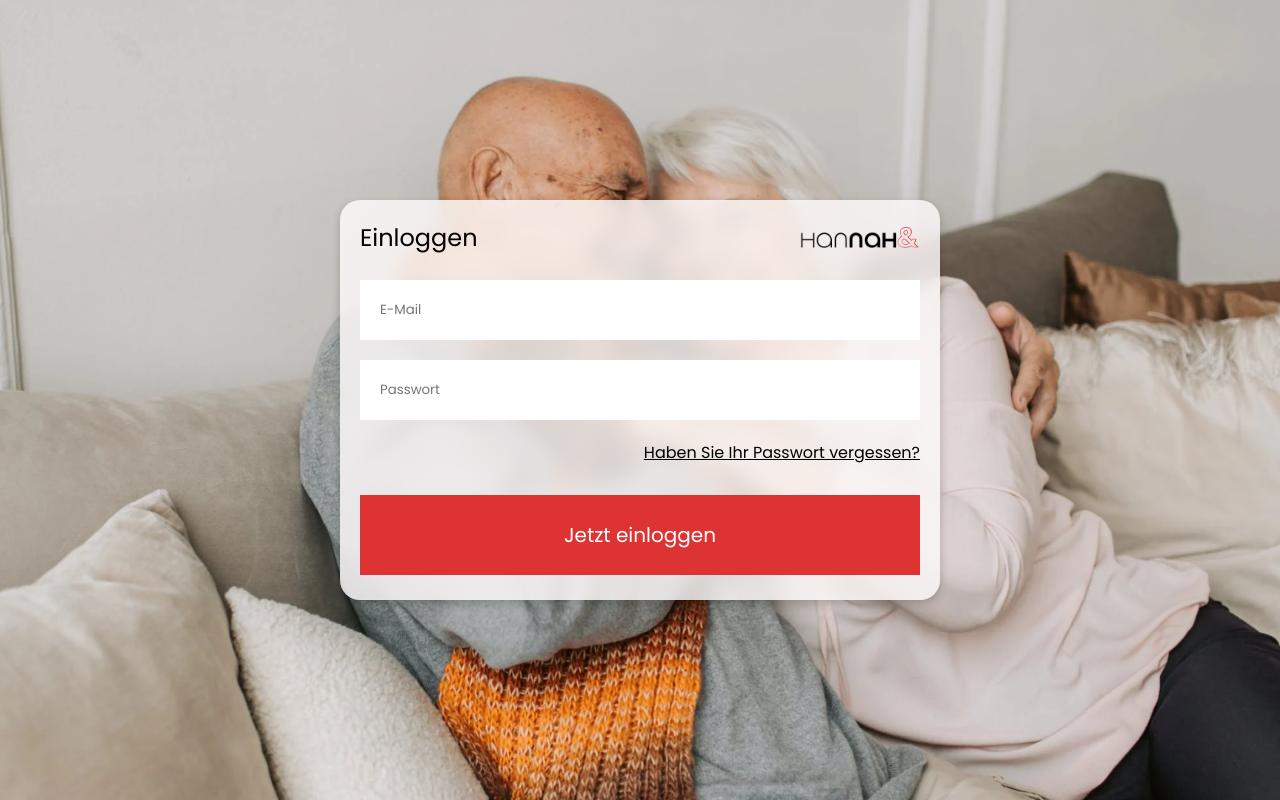
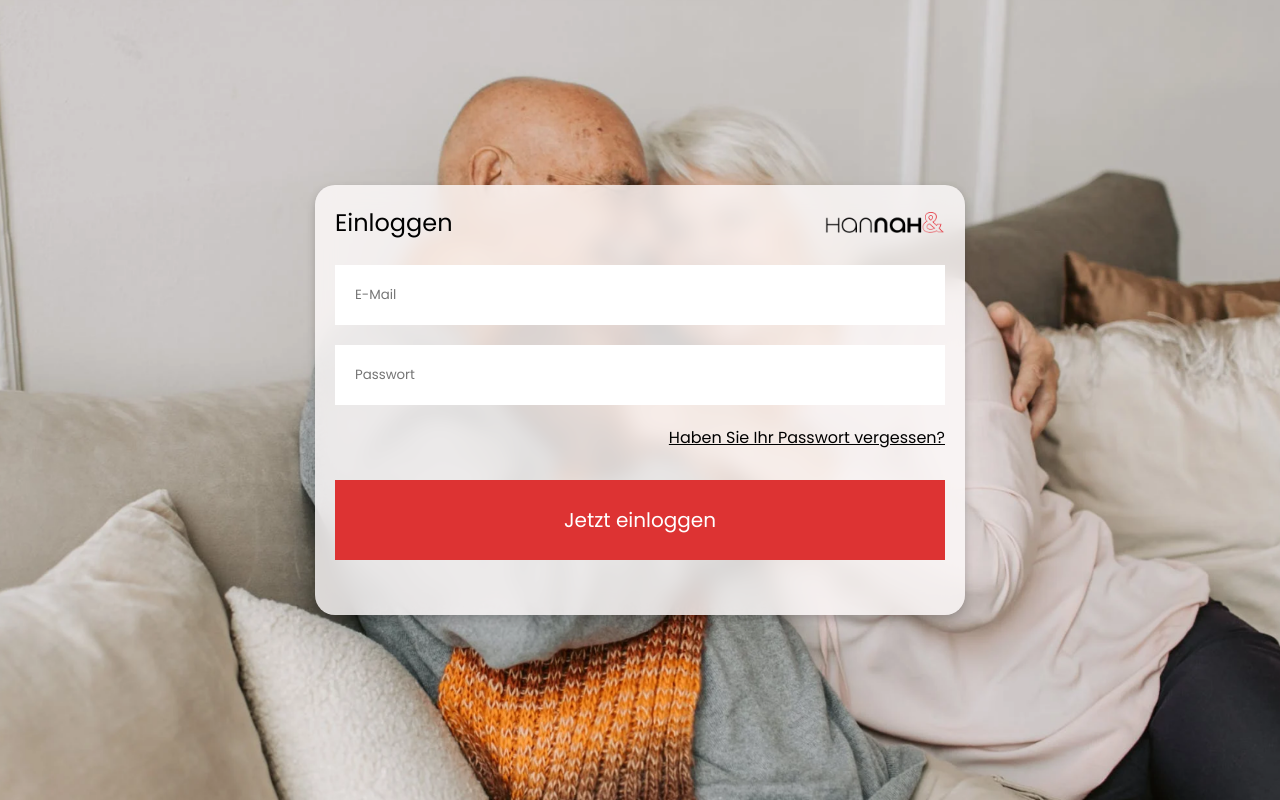
Before and after one commit to jetahox/hannah-webp, an Angular app: page /login in a window 1280 px wide. Built offline with nearby package versions, Linux system fonts and the light colour scheme.

Commit message:
"Updated details and login component"

```diff
--- a/src/app/details/details.component.css
+++ b/src/app/details/details.component.css
@@ -72,6 +72,7 @@
     box-shadow: 0 4px 10px rgba(12, 12, 12, 0.1);
     border-radius: 10px;
     margin-top: 20px;
+    padding-left:20px;
 }
 
 .white-box-container h3 {
@@ -170,7 +171,7 @@ hr {
     margin-top:30px;
     padding: 20px;
     text-align: left;
-    width: 77%;
+    width: 77.3%;
     right: 0;
     font-size: 20px;
     position:absolute;
--- a/src/app/login/login.component.css
+++ b/src/app/login/login.component.css
@@ -32,8 +32,8 @@ html, body {
     padding: 20px;
     border-radius: 20px;
     text-align: left;
-    width: 600px;
-    height: 400px;
+    width: 650px;
+    height: 430px;
     backdrop-filter: blur(10px);
     -webkit-backdrop-filter: blur(10px);
     box-shadow: 0 4px 10px rgba(0, 0, 0, 0.2);
```
